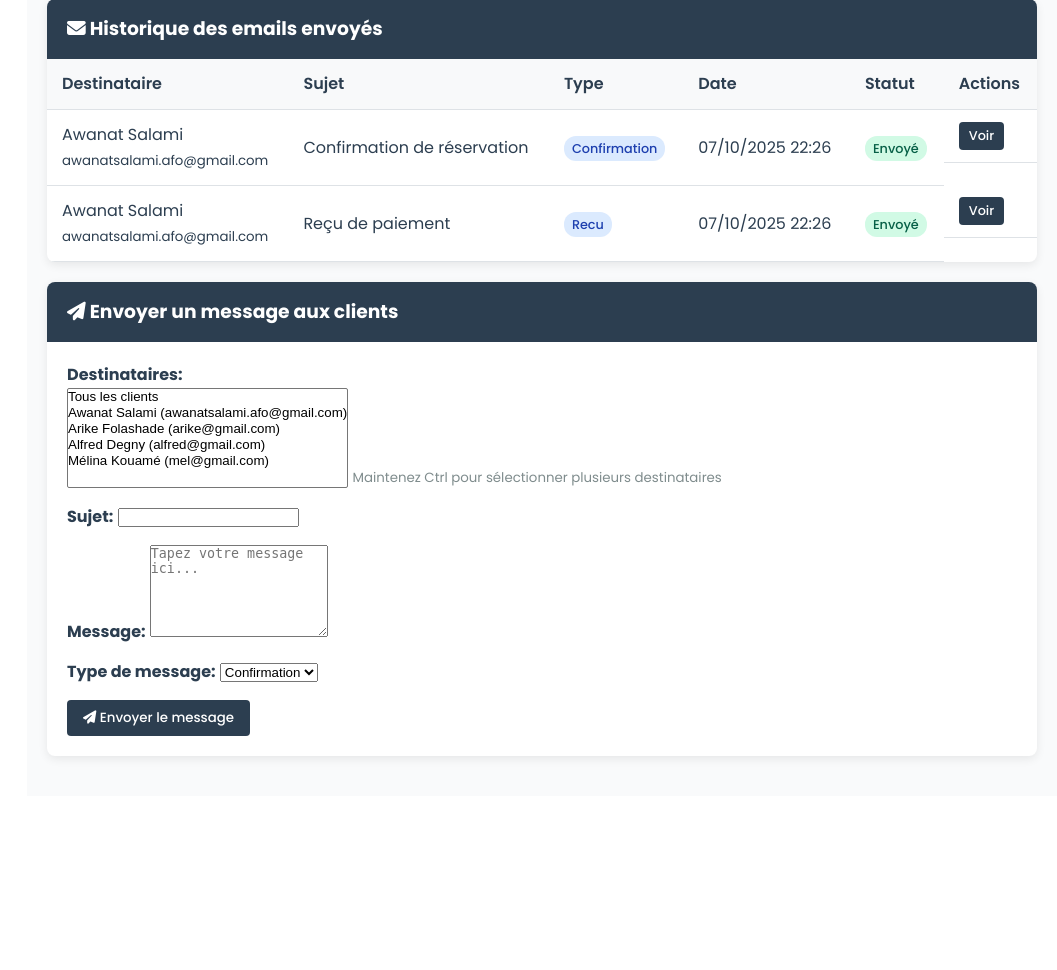
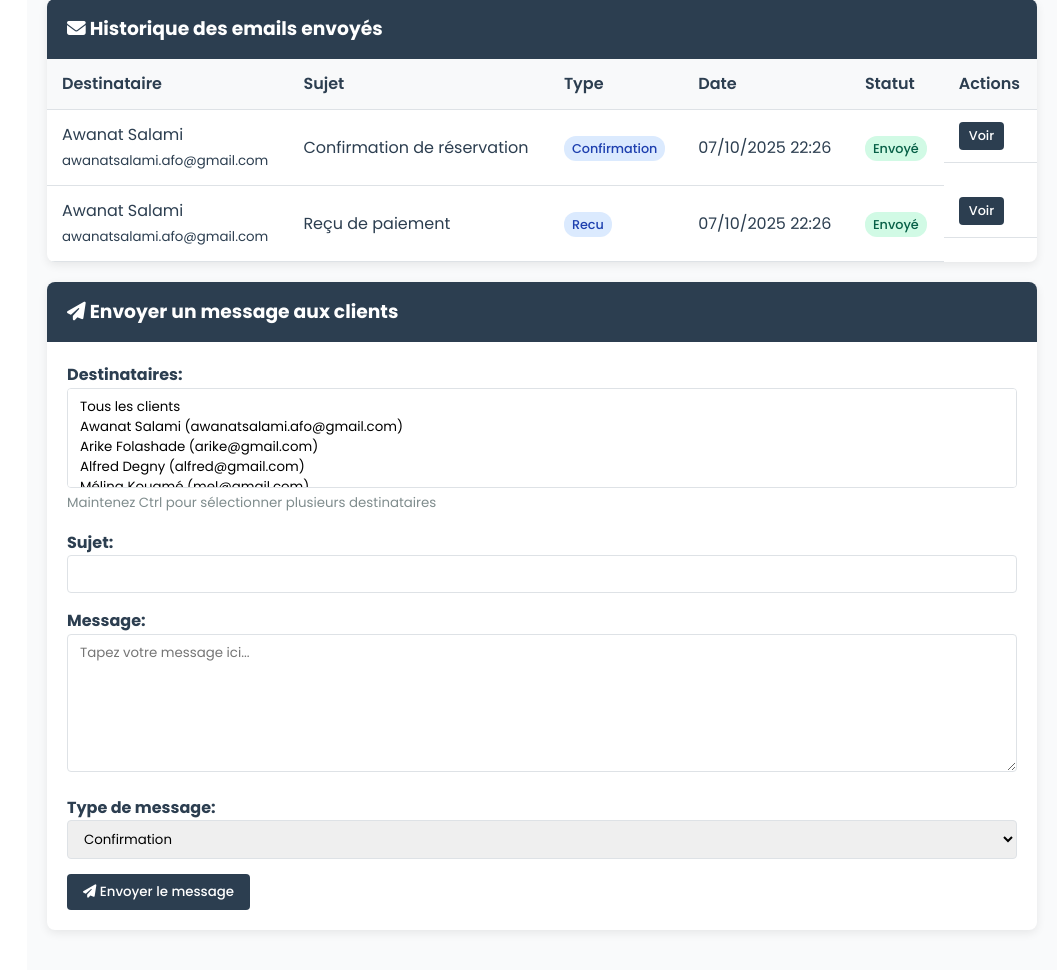
Before and after one commit to Salami-Awanat/jetreserve, a PHP site: page /dashboard/messages.php in a window 1280 px wide. Shown: the part 440-1410 px from the top of the page, without its empty margins (223-1280 px from the left). Before the commit the page ends 1201 px from the top, so only its background shows below. Run offline with PHP 8.4, Linux system fonts and the light colour scheme; a user stored in the database is signed in; data comes from the database, SQL or seed files in the repository.

Commit message:
Update messages.php

```diff
--- a/dashboard/messages.php
+++ b/dashboard/messages.php
@@ -255,6 +255,14 @@
             padding: 15px;
             border-radius: 4px;
             margin: 10px 0;
+        }
+
+        .form-control {
+            width: 100%;
+            padding: 8px 12px;
+            border: 1px solid var(--border-color);
+            border-radius: 4px;
+            font-family: 'Poppins', sans-serif;
         }
 
         @media (max-width: 768px) {
```
